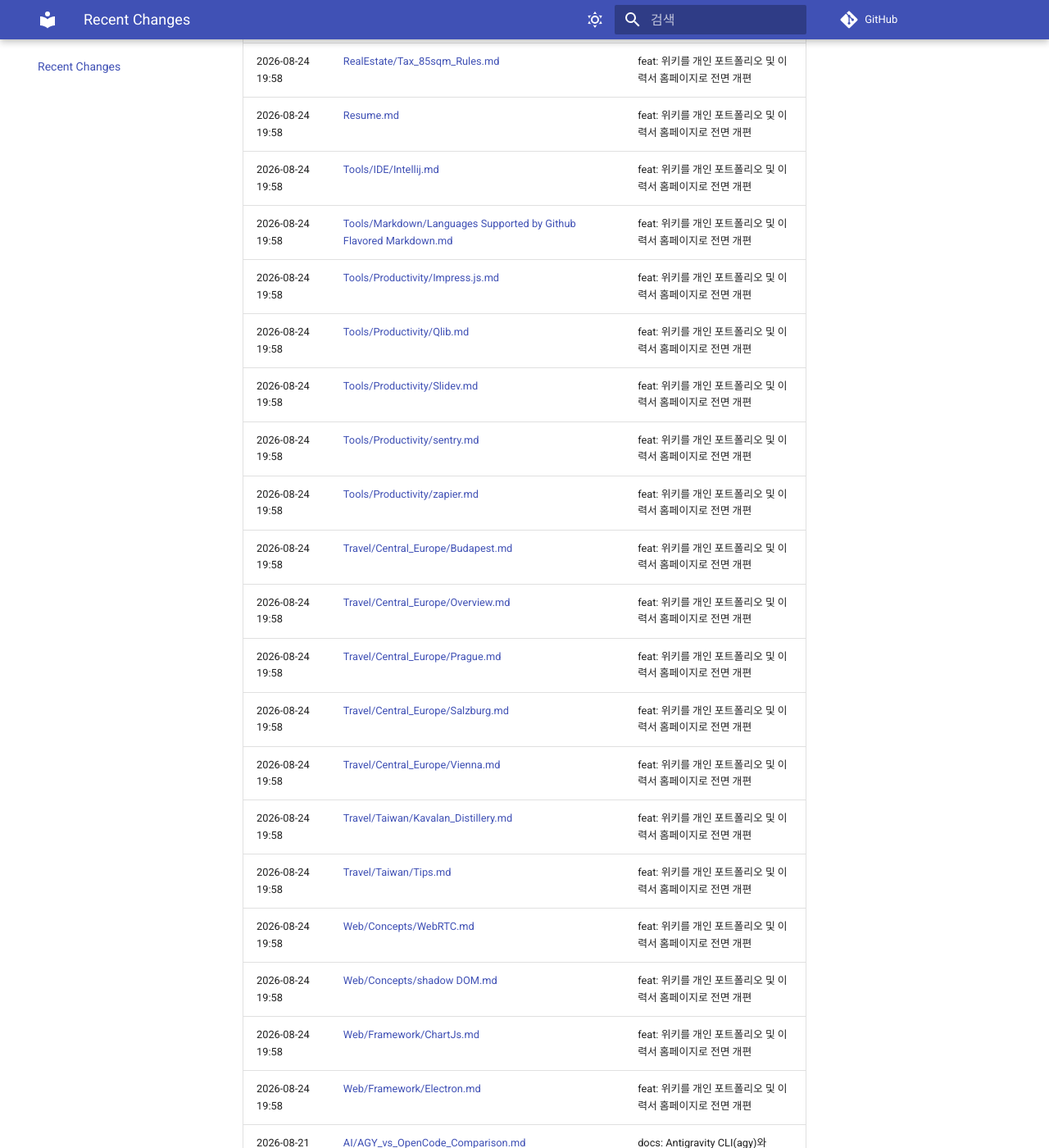
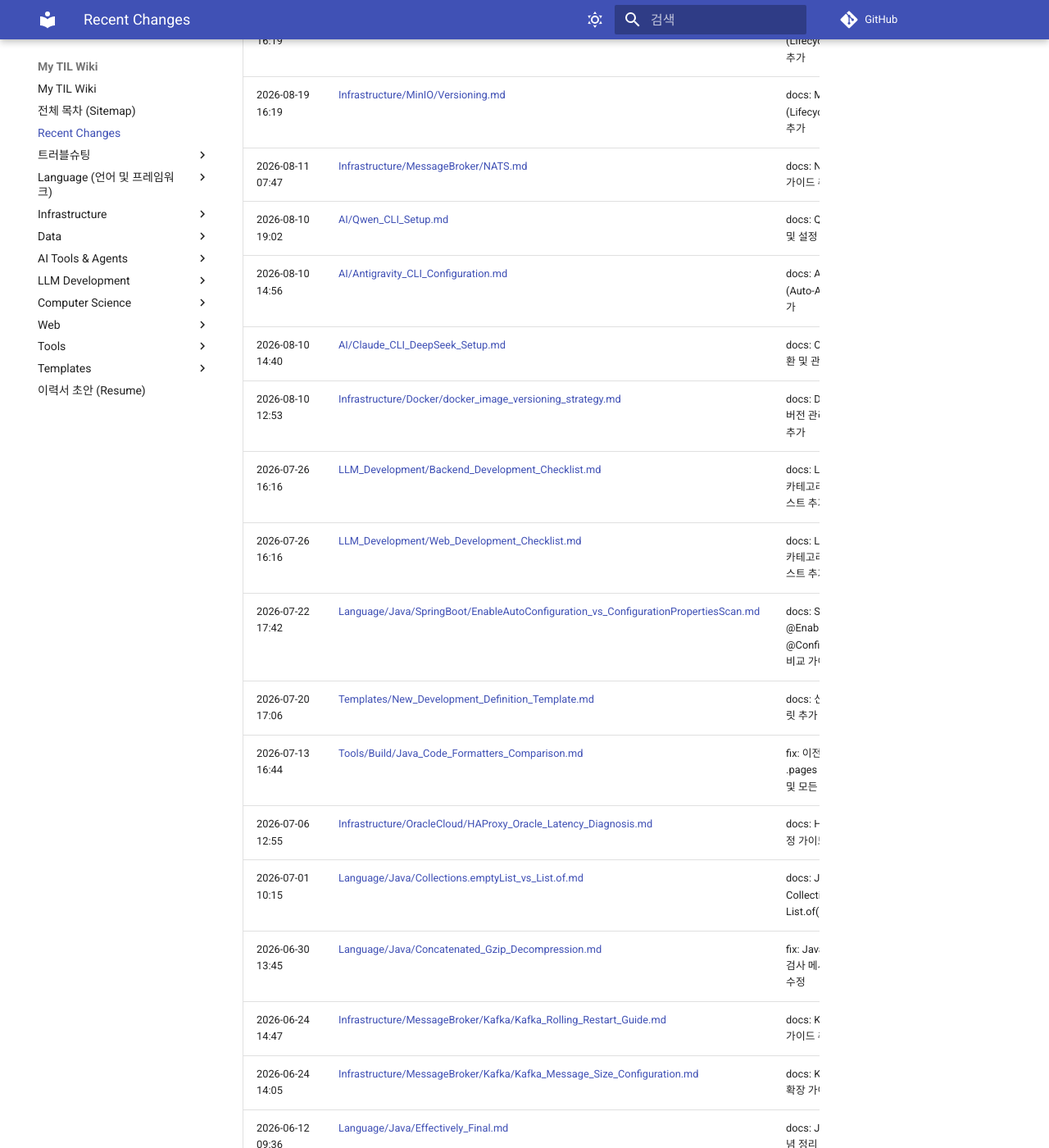
Before and after one commit to DevDooly/TIL, an MkDocs documentation site: the page built from docs/Recent_Changes.md, in a window 1280 px wide and 1400 px high, scrolled down 1647 px. Shown: the whole window at 82% size. Built offline with MkDocs 1.6.1 and Material for MkDocs 9.7.7, drawn with Linux system fonts in a browser that asks for light colours; comment, search, counter and statistics services are not loaded; some of the changed text lies outside the part shown.

Commit message:
style: 좌측 목차 위키 레이아웃으로 복원 및 Recent Changes 링크 정리
- mkdocs.yml 상단 탭 제거 및 좌측 사이드바 트리 목차 복원
- docs/.pages 위키 탐색 중심 순서로 재정렬
- scripts/update_recent_changes.py 삭제된 파일 제외 로직 추가

```diff
--- a/docs/Recent_Changes.md
+++ b/docs/Recent_Changes.md
@@ -4,47 +4,13 @@
 
 | 수정 날짜 | 문서 경로 | 커밋 메시지 |
 | :--- | :--- | :--- |
-| 2026-08-24 19:58 | [Architecture_Cookbook.md](Architecture_Cookbook.md) | feat: 위키를 개인 포트폴리오 및 이력서 홈페이지로 전면 개편 |
-| 2026-08-24 19:58 | [ComputerScience/Math/Fourier transform.md](ComputerScience/Math/Fourier transform.md) | feat: 위키를 개인 포트폴리오 및 이력서 홈페이지로 전면 개편 |
 | 2026-08-24 19:58 | [Data/Database/Redis.md](Data/Database/Redis.md) | feat: 위키를 개인 포트폴리오 및 이력서 홈페이지로 전면 개편 |
-| 2026-08-24 19:58 | [History/Modern_Issues/US_Iran_Conflict.md](History/Modern_Issues/US_Iran_Conflict.md) | feat: 위키를 개인 포트폴리오 및 이력서 홈페이지로 전면 개편 |
-| 2026-08-24 19:58 | [History/Taiwan.md](History/Taiwan.md) | feat: 위키를 개인 포트폴리오 및 이력서 홈페이지로 전면 개편 |
-| 2026-08-24 19:58 | [Infrastructure/Linux/Single Quotation vs Double Quotation in bash.md](Infrastructure/Linux/Single Quotation vs Double Quotation in bash.md) | feat: 위키를 개인 포트폴리오 및 이력서 홈페이지로 전면 개편 |
-| 2026-08-24 19:58 | [Infrastructure/Linux/Tips/Mount OneDrive on Ubuntu.md](Infrastructure/Linux/Tips/Mount OneDrive on Ubuntu.md) | feat: 위키를 개인 포트폴리오 및 이력서 홈페이지로 전면 개편 |
-| 2026-08-24 19:58 | [Infrastructure/MessageBroker/RabbitMQ/Editing RabbitMQ handle big message.md](Infrastructure/MessageBroker/RabbitMQ/Editing RabbitMQ handle big message.md) | feat: 위키를 개인 포트폴리오 및 이력서 홈페이지로 전면 개편 |
 | 2026-08-24 19:58 | [Language/NodeJs/libuv.md](Language/NodeJs/libuv.md) | feat: 위키를 개인 포트폴리오 및 이력서 홈페이지로 전면 개편 |
 | 2026-08-24 19:58 | [Language/Python/Asyncio_Streams.md](Language/Python/Asyncio_Streams.md) | feat: 위키를 개인 포트폴리오 및 이력서 홈페이지로 전면 개편 |
 | 2026-08-24 19:58 | [Language/Python/Decorator.md](Language/Python/Decorator.md) | feat: 위키를 개인 포트폴리오 및 이력서 홈페이지로 전면 개편 |
-| 2026-08-24 19:58 | [Language/Python/Lib/asyncio.md](Language/Python/Lib/asyncio.md) | feat: 위키를 개인 포트폴리오 및 이력서 홈페이지로 전면 개편 |
-| 2026-08-24 19:58 | [Language/Python/Library/Keras.md](Language/Python/Library/Keras.md) | feat: 위키를 개인 포트폴리오 및 이력서 홈페이지로 전면 개편 |
-| 2026-08-24 19:58 | [Language/Python/PyQt5.md](Language/Python/PyQt5.md) | feat: 위키를 개인 포트폴리오 및 이력서 홈페이지로 전면 개편 |
 | 2026-08-24 19:58 | [Language/Python/SocketServer.md](Language/Python/SocketServer.md) | feat: 위키를 개인 포트폴리오 및 이력서 홈페이지로 전면 개편 |
-| 2026-08-24 19:58 | [Language/Python/Study/Decorator.md](Language/Python/Study/Decorator.md) | feat: 위키를 개인 포트폴리오 및 이력서 홈페이지로 전면 개편 |
-| 2026-08-24 19:58 | [Language/Python/Study/READMD.md](Language/Python/Study/READMD.md) | feat: 위키를 개인 포트폴리오 및 이력서 홈페이지로 전면 개편 |
-| 2026-08-24 19:58 | [Language/Python/sys/sys.setrecursionlimit.md](Language/Python/sys/sys.setrecursionlimit.md) | feat: 위키를 개인 포트폴리오 및 이력서 홈페이지로 전면 개편 |
-| 2026-08-24 19:58 | [Life/Career/Reference Check.md](Life/Career/Reference Check.md) | feat: 위키를 개인 포트폴리오 및 이력서 홈페이지로 전면 개편 |
-| 2026-08-24 19:58 | [Life/Health/Plantar_Fasciitis.md](Life/Health/Plantar_Fasciitis.md) | feat: 위키를 개인 포트폴리오 및 이력서 홈페이지로 전면 개편 |
-| 2026-08-24 19:58 | [Life/Trends.md](Life/Trends.md) | feat: 위키를 개인 포트폴리오 및 이력서 홈페이지로 전면 개편 |
-| 2026-08-24 19:58 | [RealEstate/Tax_85sqm_Rules.md](RealEstate/Tax_85sqm_Rules.md) | feat: 위키를 개인 포트폴리오 및 이력서 홈페이지로 전면 개편 |
 | 2026-08-24 19:58 | [Resume.md](Resume.md) | feat: 위키를 개인 포트폴리오 및 이력서 홈페이지로 전면 개편 |
-| 2026-08-24 19:58 | [Tools/IDE/Intellij.md](Tools/IDE/Intellij.md) | feat: 위키를 개인 포트폴리오 및 이력서 홈페이지로 전면 개편 |
-| 2026-08-24 19:58 | [Tools/Markdown/Languages Supported by Github Flavored Markdown.md](Tools/Markdown/Languages Supported by Github Flavored Markdown.md) | feat: 위키를 개인 포트폴리오 및 이력서 홈페이지로 전면 개편 |
-| 2026-08-24 19:58 | [Tools/Productivity/Impress.js.md](Tools/Productivity/Impress.js.md) | feat: 위키를 개인 포트폴리오 및 이력서 홈페이지로 전면 개편 |
-| 2026-08-24 19:58 | [Tools/Productivity/Qlib.md](Tools/Productivity/Qlib.md) | feat: 위키를 개인 포트폴리오 및 이력서 홈페이지로 전면 개편 |
-| 2026-08-24 19:58 | [Tools/Productivity/Slidev.md](Tools/Productivity/Slidev.md) | feat: 위키를 개인 포트폴리오 및 이력서 홈페이지로 전면 개편 |
-| 2026-08-24 19:58 | [Tools/Productivity/sentry.md](Tools/Productivity/sentry.md) | feat: 위키를 개인 포트폴리오 및 이력서 홈페이지로 전면 개편 |
-| 2026-08-24 19:58 | [Tools/Productivity/zapier.md](Tools/Productivity/zapier.md) | feat: 위키를 개인 포트폴리오 및 이력서 홈페이지로 전면 개편 |
-| 2026-08-24 19:58 | [Travel/Central_Europe/Budapest.md](Travel/Central_Europe/Budapest.md) | feat: 위키를 개인 포트폴리오 및 이력서 홈페이지로 전면 개편 |
-| 2026-08-24 19:58 | [Travel/Central_Europe/Overview.md](Travel/Central_Europe/Overview.md) | feat: 위키를 개인 포트폴리오 및 이력서 홈페이지로 전면 개편 |
-| 2026-08-24 19:58 | [Travel/Central_Europe/Prague.md](Travel/Central_Europe/Prague.md) | feat: 위키를 개인 포트폴리오 및 이력서 홈페이지로 전면 개편 |
-| 2026-08-24 19:58 | [Travel/Central_Europe/Salzburg.md](Travel/Central_Europe/Salzburg.md) | feat: 위키를 개인 포트폴리오 및 이력서 홈페이지로 전면 개편 |
-| 2026-08-24 19:58 | [Travel/Central_Europe/Vienna.md](Travel/Central_Europe/Vienna.md) | feat: 위키를 개인 포트폴리오 및 이력서 홈페이지로 전면 개편 |
-| 2026-08-24 19:58 | [Travel/Taiwan/Kavalan_Distillery.md](Travel/Taiwan/Kavalan_Distillery.md) | feat: 위키를 개인 포트폴리오 및 이력서 홈페이지로 전면 개편 |
-| 2026-08-24 19:58 | [Travel/Taiwan/Tips.md](Travel/Taiwan/Tips.md) | feat: 위키를 개인 포트폴리오 및 이력서 홈페이지로 전면 개편 |
 | 2026-08-24 19:58 | [Web/Concepts/WebRTC.md](Web/Concepts/WebRTC.md) | feat: 위키를 개인 포트폴리오 및 이력서 홈페이지로 전면 개편 |
-| 2026-08-24 19:58 | [Web/Concepts/shadow DOM.md](Web/Concepts/shadow DOM.md) | feat: 위키를 개인 포트폴리오 및 이력서 홈페이지로 전면 개편 |
-| 2026-08-24 19:58 | [Web/Framework/ChartJs.md](Web/Framework/ChartJs.md) | feat: 위키를 개인 포트폴리오 및 이력서 홈페이지로 전면 개편 |
-| 2026-08-24 19:58 | [Web/Framework/Electron.md](Web/Framework/Electron.md) | feat: 위키를 개인 포트폴리오 및 이력서 홈페이지로 전면 개편 |
 | 2026-08-21 14:04 | [AI/AGY_vs_OpenCode_Comparison.md](AI/AGY_vs_OpenCode_Comparison.md) | docs: Antigravity CLI(agy)와 OpenCode(+Gemini) 비교 가이드 추가 |
 | 2026-08-21 13:54 | [AI/Antigravity_CLI_Skills_Guide.md](AI/Antigravity_CLI_Skills_Guide.md) | docs: Antigravity CLI(agy) 스킬 설치, 디렉토리 구조 및 설정 방법 상세 보강 |
 | 2026-08-21 13:43 | [AI/OpenCode.md](AI/OpenCode.md) | docs: Paseo 및 OpenCode의 Google Gemini 모델 연동 가이드 추가 |
@@ -54,3 +20,37 @@
 | 2026-08-20 10:01 | [Infrastructure/ArgoCD/Usage.md](Infrastructure/ArgoCD/Usage.md) | docs: Jenkins 및 ArgoCD CI/CD 검토 가이드, 장단점, 실전 파이프라인 및 GitOps 연계 상세 보강 |
 | 2026-08-20 10:01 | [Infrastructure/Jenkins/Examples.md](Infrastructure/Jenkins/Examples.md) | docs: Jenkins 및 ArgoCD CI/CD 검토 가이드, 장단점, 실전 파이프라인 및 GitOps 연계 상세 보강 |
 | 2026-08-20 10:01 | [Infrastructure/Jenkins/Usage.md](Infrastructure/Jenkins/Usage.md) | docs: Jenkins 및 ArgoCD CI/CD 검토 가이드, 장단점, 실전 파이프라인 및 GitOps 연계 상세 보강 |
+| 2026-08-19 16:43 | [Infrastructure/MinIO/MinIO_Client_mc.md](Infrastructure/MinIO/MinIO_Client_mc.md) | docs: MinIO Client(mc) 대용량 객체 용량/개수 고속 확인 팁 추가 |
+| 2026-08-19 16:19 | [Infrastructure/MinIO/Lifecycle.md](Infrastructure/MinIO/Lifecycle.md) | docs: MinIO 버저닝 및 수명주기(Lifecycle) 관리 정책 상세 내용 추가 |
+| 2026-08-19 16:19 | [Infrastructure/MinIO/Versioning.md](Infrastructure/MinIO/Versioning.md) | docs: MinIO 버저닝 및 수명주기(Lifecycle) 관리 정책 상세 내용 추가 |
+| 2026-08-11 07:47 | [Infrastructure/MessageBroker/NATS.md](Infrastructure/MessageBroker/NATS.md) | docs: NATS 메시징 시스템 상세 가이드 추가 |
+| 2026-08-10 19:02 | [AI/Qwen_CLI_Setup.md](AI/Qwen_CLI_Setup.md) | docs: Qwen CLI API Key 재등록 및 설정 가이드 추가 |
+| 2026-08-10 14:56 | [AI/Antigravity_CLI_Configuration.md](AI/Antigravity_CLI_Configuration.md) | docs: Antigravity CLI 자동 승인(Auto-Approve) 설정 가이드 추가 |
+| 2026-08-10 14:40 | [AI/Claude_CLI_DeepSeek_Setup.md](AI/Claude_CLI_DeepSeek_Setup.md) | docs: Claude CLI 다중 모델 전환 및 관리 가이드 추가 |
+| 2026-08-10 12:53 | [Infrastructure/Docker/docker_image_versioning_strategy.md](Infrastructure/Docker/docker_image_versioning_strategy.md) | docs: Docker 이미지 dev 환경 버전 관리(Versioning) 전략 문서 추가 |
+| 2026-07-26 16:16 | [LLM_Development/Backend_Development_Checklist.md](LLM_Development/Backend_Development_Checklist.md) | docs: LLM 개발 가이드를 최상위 카테고리로 승격 및 세부 체크리스트 추가 |
+| 2026-07-26 16:16 | [LLM_Development/Web_Development_Checklist.md](LLM_Development/Web_Development_Checklist.md) | docs: LLM 개발 가이드를 최상위 카테고리로 승격 및 세부 체크리스트 추가 |
+| 2026-07-22 17:42 | [Language/Java/SpringBoot/EnableAutoConfiguration_vs_ConfigurationPropertiesScan.md](Language/Java/SpringBoot/EnableAutoConfiguration_vs_ConfigurationPropertiesScan.md) | docs: Spring Boot @EnableAutoConfiguration vs @ConfigurationPropertiesScan 비교 가이드 추가 |
+| 2026-07-20 17:06 | [Templates/New_Development_Definition_Template.md](Templates/New_Development_Definition_Template.md) | docs: 신규 개발 정의 문서 템플릿 추가 |
+| 2026-07-13 16:44 | [Tools/Build/Java_Code_Formatters_Comparison.md](Tools/Build/Java_Code_Formatters_Comparison.md) | fix: 이전 작업들의 README 및 .pages 파일 업데이트 누락 수정 및 모든 변경 사항 반영 |
+| 2026-07-06 12:55 | [Infrastructure/OracleCloud/HAProxy_Oracle_Latency_Diagnosis.md](Infrastructure/OracleCloud/HAProxy_Oracle_Latency_Diagnosis.md) | docs: HAProxy 로그 rsyslog 설정 가이드 추가 |
+| 2026-07-01 10:15 | [Language/Java/Collections.emptyList_vs_List.of.md](Language/Java/Collections.emptyList_vs_List.of.md) | docs: Java Collections.emptyList() vs List.of() 비교 가이드 추가 |
+| 2026-06-30 13:45 | [Language/Java/Concatenated_Gzip_Decompression.md](Language/Java/Concatenated_Gzip_Decompression.md) | fix: Java Concatenated GZIP 검사 메서드 매직 넘버 비교 버그 수정 |
+| 2026-06-24 14:47 | [Infrastructure/MessageBroker/Kafka/Kafka_Rolling_Restart_Guide.md](Infrastructure/MessageBroker/Kafka/Kafka_Rolling_Restart_Guide.md) | docs: Kafka Broker 롤링 재시작 가이드 추가 |
+| 2026-06-24 14:05 | [Infrastructure/MessageBroker/Kafka/Kafka_Message_Size_Configuration.md](Infrastructure/MessageBroker/Kafka/Kafka_Message_Size_Configuration.md) | docs: Kafka 메시지 최대 사이즈 확장 가이드 추가 |
+| 2026-06-12 09:36 | [Language/Java/Effectively_Final.md](Language/Java/Effectively_Final.md) | docs: Java Effectively Final 개념 정리 추가 |
+| 2026-06-01 08:44 | [Tools/Build/Spotless.md](Tools/Build/Spotless.md) | docs: Spotless 코드 포맷팅 가이드 추가 |
+| 2026-05-29 15:18 | [Language/Java/Apache_Arrow_BufferAllocator_Management.md](Language/Java/Apache_Arrow_BufferAllocator_Management.md) | docs: Apache Arrow BufferAllocator 관리 및 멀티스레드 활용 가이드 추가 |
+| 2026-05-28 09:25 | [Tools/Build/Maven_Classifier_and_Hive_JDBC.md](Tools/Build/Maven_Classifier_and_Hive_JDBC.md) | docs: Maven Classifier 및 Hive-JDBC standalone 활용 가이드 추가 |
+| 2026-05-28 09:07 | [Tools/Build/Maven_Shade_Plugin.md](Tools/Build/Maven_Shade_Plugin.md) | docs: Maven Shade Plugin 주요 기능 및 설정 가이드 추가 |
+| 2026-05-27 09:15 | [Language/Java/Optimizing_Java_Python_Execution.md](Language/Java/Optimizing_Java_Python_Execution.md) | docs: Apache Arrow와 FastAPI 결합 하이브리드 성능 최적화 전략 추가 |
+| 2026-05-22 10:14 | [Language/Java/Apache_Arrow_with_mmap.md](Language/Java/Apache_Arrow_with_mmap.md) | docs: Apache Arrow와 mmap을 이용한 고성능 데이터 공유 가이드 추가 |
+| 2026-05-21 17:07 | [Language/Java/Apache_Arrow_Memory_Mapped_File.md](Language/Java/Apache_Arrow_Memory_Mapped_File.md) | docs: Apache Arrow 메모리 사용량 측정 및 리밋 최적화 가이드 추가 |
+| 2026-05-14 17:15 | [Language/Java/Java_Python_Shared_Memory_Arrow.md](Language/Java/Java_Python_Shared_Memory_Arrow.md) | docs: Java에서 Python 호출 로직 및 아규먼트 전달 예시 추가 (Arrow/mmap) |
+| 2026-05-14 12:43 | [Language/Python/Offline_Installation_Guide.md](Language/Python/Offline_Installation_Guide.md) | docs: OpenSSL 1.1.1w 경로(/opt/openssl-1.1.1) 반영 및 가이드 업데이트 |
+| 2026-05-14 10:34 | [Language/Python/Offline_Venv_Pip_Guide.md](Language/Python/Offline_Venv_Pip_Guide.md) | docs: CentOS 7 호환 manylinux2014 태그 가이드 추가 |
+| 2026-05-14 08:36 | [Language/Python/venv_vs_Conda.md](Language/Python/venv_vs_Conda.md) | docs: venv vs Conda 비교 가이드 추가 및 메뉴 업데이트 |
+| 2026-05-13 15:30 | [Language/Python/Gunicorn_vs_Uvicorn.md](Language/Python/Gunicorn_vs_Uvicorn.md) | docs: Gunicorn vs Uvicorn 상세 가이드 추가 및 메뉴 업데이트 |
+| 2026-05-13 15:17 | [Language/Python/FastAPI_Concurrency_Mechanism.md](Language/Python/FastAPI_Concurrency_Mechanism.md) | docs: FastAPI 동시성 처리 메커니즘 상세 설명 추가 |
+| 2026-05-13 14:33 | [Language/Python/Basic_Execution_Guide.md](Language/Python/Basic_Execution_Guide.md) | docs: Python 기본 실행 가이드(python3 main.py) 추가 |
+| 2026-05-13 14:28 | [Language/Python/Conda_Anaconda_Miniconda.md](Language/Python/Conda_Anaconda_Miniconda.md) | docs: Anaconda vs Miniconda 비교 및 사용 가이드 추가 |
--- a/mkdocs.yml
+++ b/mkdocs.yml
@@ -1,4 +1,4 @@
-site_name: Dooly | Engineering Portfolio & Tech Wiki
+site_name: My TIL Wiki
 site_url: https://devdooly.github.io/TIL/
 repo_url: https://github.com/devdooly/til
 edit_uri: edit/main/docs/
@@ -25,7 +25,6 @@ theme:
         icon: material/weather-night
         name: 라이트 모드로 전환
   features:
-    - navigation.tabs
     - navigation.indexes
     - navigation.top
     - navigation.tracking
```
Also changed, not shown: README.md (+59 -61 lines), docs/index.md (+15 -61 lines), docs/.pages, 1 other file.
